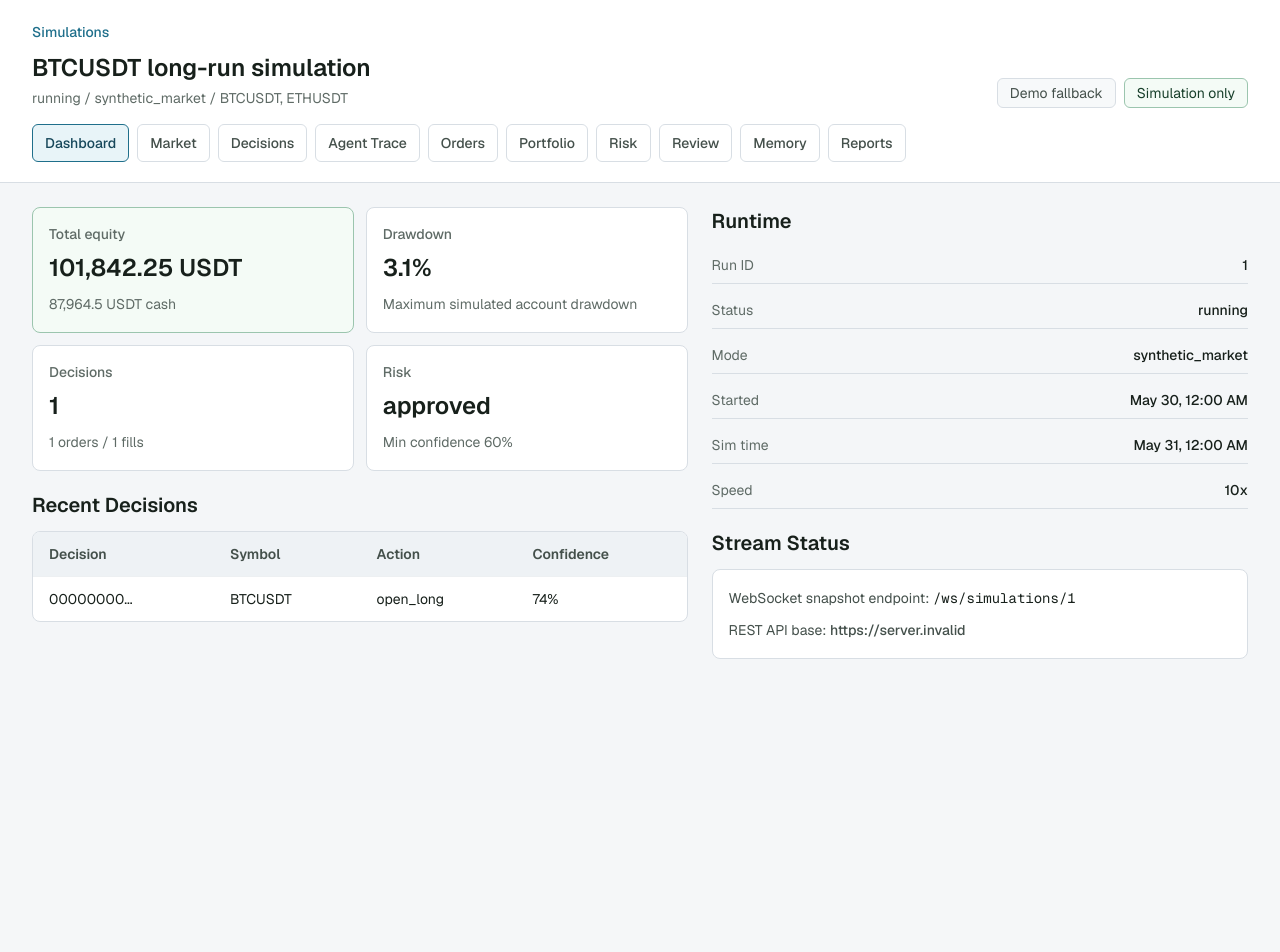
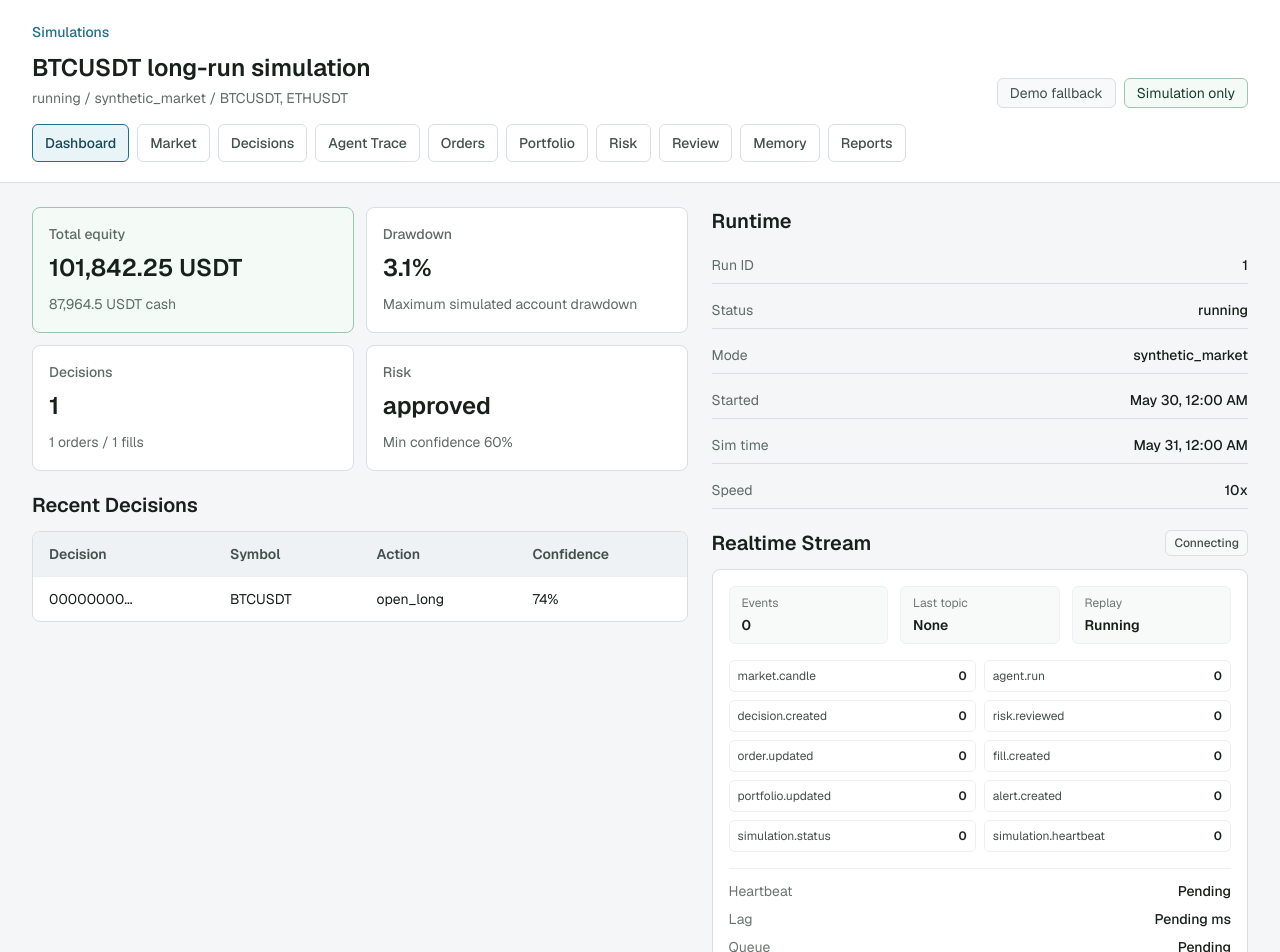
Before and after one commit to QianFuv/Tiko, a Next.js app in the folder app/: page /simulations/1/dashboard in a window 1280 px wide. Shown: the top 952 px of the page. Before the commit the page ends 800 px from the top, so only its background shows below. Built offline with nearby package versions, Linux system fonts and the light colour scheme; no server answers.

Commit message:
feat(web): add realtime stream panel

```diff
--- a/app/src/app/simulations/[runId]/dashboard/page.tsx
+++ b/app/src/app/simulations/[runId]/dashboard/page.tsx
@@ -2,6 +2,7 @@ import type { ReactElement } from "react";
 
 import { RunNavigation } from "@/components/layout/RunNavigation";
 import { MetricCard } from "@/components/metric/MetricCard";
+import { SimulationStreamPanel } from "@/components/realtime/SimulationStreamPanel";
 import { fetchRunDashboardData } from "@/lib/api-client";
 import {
   formatCurrency,
@@ -132,21 +133,11 @@ export default async function SimulationDashboardPage({
             </dl>
           </div>
 
-          <div>
-            <h2 className="text-xl font-semibold">Stream Status</h2>
-            <div className="mt-3 rounded-lg border border-[#d8dee4] bg-white p-4 text-sm leading-6 text-[#44504b]">
-              <p>
-                WebSocket snapshot endpoint:{" "}
-                <code className="font-mono text-[#17201b]">
-                  /ws/simulations/{runId}
-                </code>
-              </p>
-              <p className="mt-2">
-                REST API base:{" "}
-                <span className="font-medium">{data.apiBaseUrl}</span>
-              </p>
-            </div>
-          </div>
+          <SimulationStreamPanel
+            key={runId}
+            runId={runId}
+            apiBaseUrl={data.apiBaseUrl}
+          />
         </aside>
       </section>
     </main>
--- /dev/null
+++ b/app/src/components/realtime/SimulationStreamPanel.tsx
@@ -0,0 +1,351 @@
+"use client";
+
+import { useEffect, useMemo, useState, type ReactElement } from "react";
+
+import { formatDateTime } from "@/lib/format";
+import {
+  buildInitialSimulationStreamState,
+  buildSimulationSubscription,
+  buildSimulationWebSocketUrl,
+  reduceSimulationStreamState,
+  SIMULATION_STREAM_TOPICS,
+  type SimulationStreamEvent,
+  type SimulationStreamState,
+  type SimulationStreamTopic,
+} from "@/lib/websocket";
+
+type StreamConnectionStatus =
+  | "connecting"
+  | "open"
+  | "complete"
+  | "closed"
+  | "unavailable";
+
+type IncomingStreamEvent = SimulationStreamEvent & {
+  type: "event";
+};
+
+type SimulationStreamPanelProps = {
+  runId: string;
+  apiBaseUrl: string;
+};
+
+/**
+ * Render live WebSocket reducer state for one simulation run.
+ *
+ * @param props - Stream panel props.
+ * @returns Simulation stream panel.
+ */
+export function SimulationStreamPanel({
+  runId,
+  apiBaseUrl,
+}: SimulationStreamPanelProps): ReactElement {
+  const [connectionStatus, setConnectionStatus] =
+    useState<StreamConnectionStatus>("connecting");
+  const [errorMessage, setErrorMessage] = useState<string | null>(null);
+  const [completedAt, setCompletedAt] = useState<string | null>(null);
+  const [heartbeatPayload, setHeartbeatPayload] = useState<Record<
+    string,
+    unknown
+  > | null>(null);
+  const [streamState, setStreamState] = useState<SimulationStreamState>(() =>
+    buildInitialSimulationStreamState(runId),
+  );
+  const topicCounts = useMemo(
+    () =>
+      SIMULATION_STREAM_TOPICS.map((topic) => ({
+        topic,
+        count: streamState.countsByTopic[topic] ?? 0,
+      })),
+    [streamState.countsByTopic],
+  );
+
+  useEffect(() => {
+    let isActive = true;
+    const websocket = new WebSocket(
+      buildSimulationWebSocketUrl(apiBaseUrl, runId),
+    );
+
+    websocket.addEventListener("open", () => {
+      if (!isActive) {
+        return;
+      }
+      setConnectionStatus("open");
+      setErrorMessage(null);
+      setCompletedAt(null);
+      websocket.send(JSON.stringify(buildSimulationSubscription()));
+    });
+
+    websocket.addEventListener("message", (event: MessageEvent<unknown>) => {
+      if (!isActive || typeof event.data !== "string") {
+        return;
+      }
+      const message = parseStreamMessage(event.data);
+      if (isIncomingStreamEvent(message)) {
+        setStreamState((currentState) =>
+          reduceSimulationStreamState(currentState, message),
+        );
+        if (message.topic === "simulation.heartbeat") {
+          setHeartbeatPayload(message.payload);
+        }
+        return;
+      }
+      if (isReplayCompleteMessage(message)) {
+        setConnectionStatus("complete");
+        setCompletedAt(new Date().toISOString());
+      }
+    });
+
+    websocket.addEventListener("error", () => {
+      if (!isActive) {
+        return;
+      }
+      setConnectionStatus("unavailable");
+      setErrorMessage("Stream unavailable");
+    });
+
+    websocket.addEventListener("close", () => {
+      if (!isActive) {
+        return;
+      }
+      setConnectionStatus((currentStatus) =>
+        currentStatus === "complete" ? currentStatus : "closed",
+      );
+    });
+
+    return () => {
+      isActive = false;
+      websocket.close();
+    };
+  }, [apiBaseUrl, runId]);
+
+  return (
+    <section>
+      <div className="flex items-center justify-between gap-3">
+        <h2 className="text-xl font-semibold">Realtime Stream</h2>
+        <span
+          className={`rounded-md border px-2 py-1 text-xs font-medium ${connectionStatusClass(
+            connectionStatus,
+          )}`}
+        >
+          {formatConnectionStatus(connectionStatus)}
+        </span>
+      </div>
+
+      <div className="mt-3 rounded-lg border border-[#d8dee4] bg-white p-4">
+        <div className="grid gap-3 sm:grid-cols-3">
+          <StreamStat label="Events" value={String(streamState.eventCount)} />
+          <StreamStat
+            label="Last topic"
+            value={streamState.lastEvent?.topic ?? "None"}
+          />
+          <StreamStat
+            label="Replay"
+            value={completedAt ? formatDateTime(completedAt) : "Running"}
+          />
+        </div>
+
+        <div className="mt-4 grid grid-cols-2 gap-2 text-xs text-[#44504b]">
+          {topicCounts.map(({ topic, count }) => (
+            <div
+              key={topic}
+              className="flex min-h-8 items-center justify-between rounded-md border border-[#edf0f2] px-2"
+            >
+              <span className="truncate">{topic}</span>
+              <span className="font-semibold text-[#17201b]">{count}</span>
+            </div>
+          ))}
+        </div>
+
+        <div className="mt-4 grid gap-2 border-t border-[#edf0f2] pt-3 text-sm">
+          <RuntimeLine
+            label="Heartbeat"
+            value={formatPayloadValue(heartbeatPayload?.status)}
+          />
+          <RuntimeLine
+            label="Lag"
+            value={`${formatPayloadValue(heartbeatPayload?.clock_lag_ms)} ms`}
+          />
+          <RuntimeLine
+            label="Queue"
+            value={formatPayloadValue(heartbeatPayload?.event_queue_depth)}
+          />
+          <RuntimeLine
+            label="Worker"
+            value={formatPayloadValue(heartbeatPayload?.worker_status)}
+          />
+        </div>
+
+        {errorMessage ? (
+          <p className="mt-3 rounded-md border border-[#e8b2aa] bg-[#fff5f3] px-3 py-2 text-sm text-[#7a2318]">
+            {errorMessage}
+          </p>
+        ) : null}
+      </div>
+    </section>
+  );
+}
+
+/**
+ * Render one compact stream statistic.
+ *
+ * @param props - Statistic props.
+ * @returns Stream statistic element.
+ */
+function StreamStat({
+  label,
+  value,
+}: {
+  label: string;
+  value: string;
+}): ReactElement {
+  return (
+    <div className="rounded-md border border-[#edf0f2] bg-[#f8faf9] px-3 py-2">
+      <div className="text-xs text-[#6c7671]">{label}</div>
+      <div className="mt-1 truncate text-sm font-semibold text-[#17201b]">
+        {value}
+      </div>
+    </div>
+  );
+}
+
+/**
+ * Render one runtime metadata line.
+ *
+ * @param props - Runtime line props.
+ * @returns Runtime metadata row.
+ */
+function RuntimeLine({
+  label,
+  value,
+}: {
+  label: string;
+  value: string;
+}): ReactElement {
+  return (
+    <div className="flex items-center justify-between gap-3">
+      <span className="text-[#6c7671]">{label}</span>
+      <span className="font-medium text-[#17201b]">{value}</span>
+    </div>
+  );
+}
+
+/**
+ * Parse one stream message payload.
+ *
+ * @param value - Raw WebSocket message value.
+ * @returns Parsed JSON message or `null`.
+ */
+function parseStreamMessage(value: string): unknown {
+  try {
+    return JSON.parse(value) as unknown;
+  } catch {
+    return null;
+  }
+}
+
+/**
+ * Check whether a parsed message is a simulation stream event.
+ *
+ * @param value - Parsed WebSocket message.
+ * @returns Whether the value is an event envelope.
+ */
+function isIncomingStreamEvent(value: unknown): value is IncomingStreamEvent {
+  if (!isRecord(value)) {
+    return false;
+  }
+  return (
+    value.type === "event" &&
+    typeof value.event_id === "string" &&
+    isSimulationStreamTopic(value.topic) &&
+    typeof value.run_id === "string" &&
+    typeof value.simulated_time === "string" &&
+    isRecord(value.payload)
+  );
+}
+
+/**
+ * Check whether a parsed message marks replay completion.
+ *
+ * @param value - Parsed WebSocket message.
+ * @returns Whether the value is a replay completion message.
+ */
+function isReplayCompleteMessage(value: unknown): boolean {
+  return isRecord(value) && value.type === "replay_complete";
+}
+
+/**
+ * Check whether a value is a known stream topic.
+ *
+ * @param value - Parsed topic value.
+ * @returns Whether the value is a simulation stream topic.
+ */
+function isSimulationStreamTopic(
+  value: unknown,
+): value is SimulationStreamTopic {
+  return (
+    typeof value === "string" &&
+    SIMULATION_STREAM_TOPICS.includes(value as SimulationStreamTopic)
+  );
+}
+
+/**
+ * Check whether a value is a non-null object record.
+ *
+ * @param value - Value to inspect.
+ * @returns Whether the value is a record.
+ */
+function isRecord(value: unknown): value is Record<string, unknown> {
+  return typeof value === "object" && value !== null;
+}
+
+/**
+ * Format the connection status for display.
+ *
+ * @param status - Connection status.
+ * @returns Human-readable status.
+ */
+function formatConnectionStatus(status: StreamConnectionStatus): string {
+  if (status === "open") {
+    return "Open";
+  }
+  if (status === "complete") {
+    return "Complete";
+  }
+  if (status === "closed") {
+    return "Closed";
+  }
+  if (status === "unavailable") {
+    return "Unavailable";
+  }
+  return "Connecting";
+}
+
+/**
+ * Resolve a status badge class.
+ *
+ * @param status - Connection status.
+ * @returns CSS class list.
+ */
+function connectionStatusClass(status: StreamConnectionStatus): string {
+  if (status === "open" || status === "complete") {
+    return "border-[#9bc5ae] bg-[#f4fbf6] text-[#173f2a]";
+  }
+  if (status === "unavailable") {
+    return "border-[#e8b2aa] bg-[#fff5f3] text-[#7a2318]";
+  }
+  return "border-[#d8dee4] bg-[#f8faf9] text-[#44504b]";
+}
+
+/**
+ * Format an unknown heartbeat payload value.
+ *
+ * @param value - Payload value.
+ * @returns Display value.
+ */
+function formatPayloadValue(value: unknown): string {
+  if (typeof value === "string" || typeof value === "number") {
+    return String(value);
+  }
+  return "Pending";
+}
```
